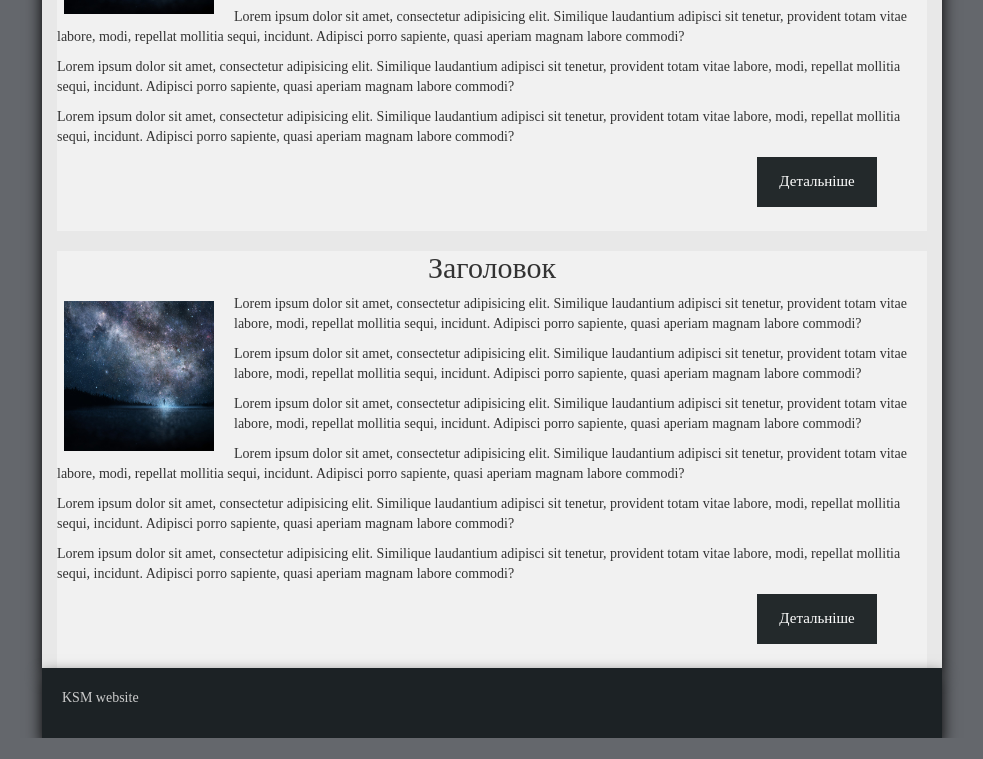
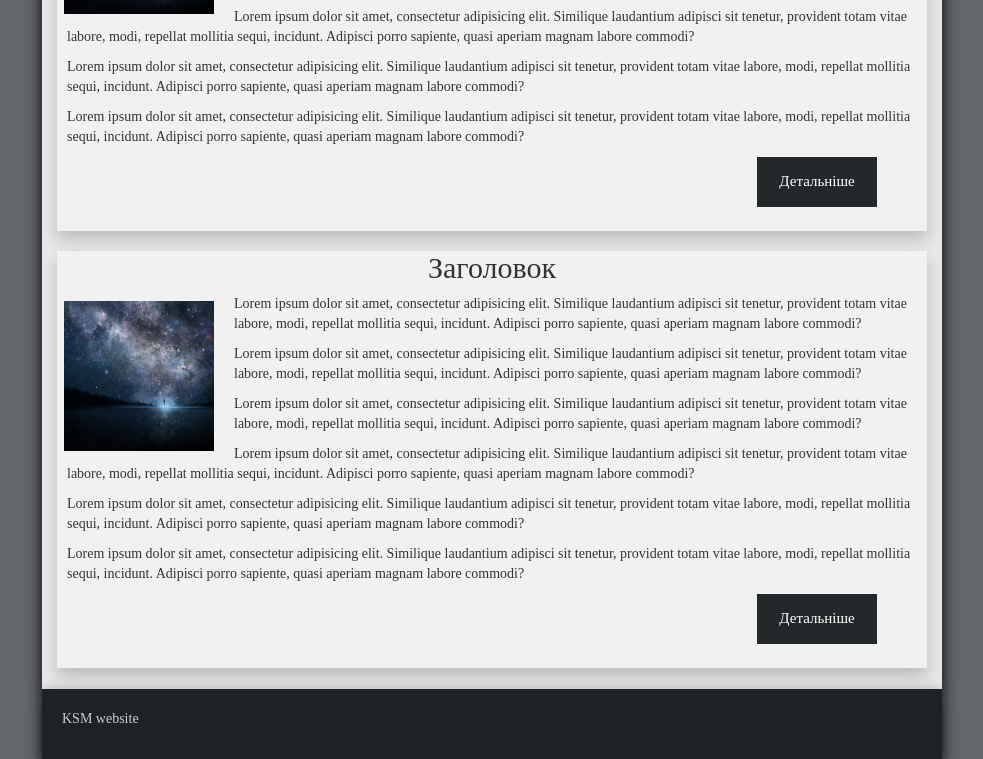
Before and after one commit to Barchuk/KSMweb, a plain HTML site: page index.html in a window 1280 px wide. Shown: the part 934-1693 px from the top of the page, without its empty margins (148-1131 px from the left). Before the commit the page ends 1672 px from the top, so only its background shows below. Drawn offline with Linux system fonts and the light colour scheme; a small style sheet from the web is missing.

Commit message:
article_shadow

```diff
--- a/css/style.css
+++ b/css/style.css
@@ -18,7 +18,7 @@ body{
 
 
 header {
-	background: -moz-linear-gradient(to bottom, #1c2225, #323232);
+	background: linear-gradient(to bottom, #1c2225, #323232);
     width: 900px;
     margin: auto;
   	padding: 100px;
@@ -40,7 +40,13 @@ header {
 	margin: auto;
 	margin-bottom: 20px;
 	margin-top: 20px;
+	box-shadow: 0 8px 15px rgba(0,0,0,.2);
 
+}
+
+.article p{
+	margin-left: 10px;
+	margin-right: 10px;
 }
 
 
--- a/index.html
+++ b/index.html
@@ -116,6 +116,9 @@
         <button class="button_del" data-toggle="modal" data-target="#myModal3">Детальніше</button>
       </div><!-- /example -->
     </div>
+    <div class="empty">
+      <hr>
+    </div>
   </div>
 
   <footer>
```
